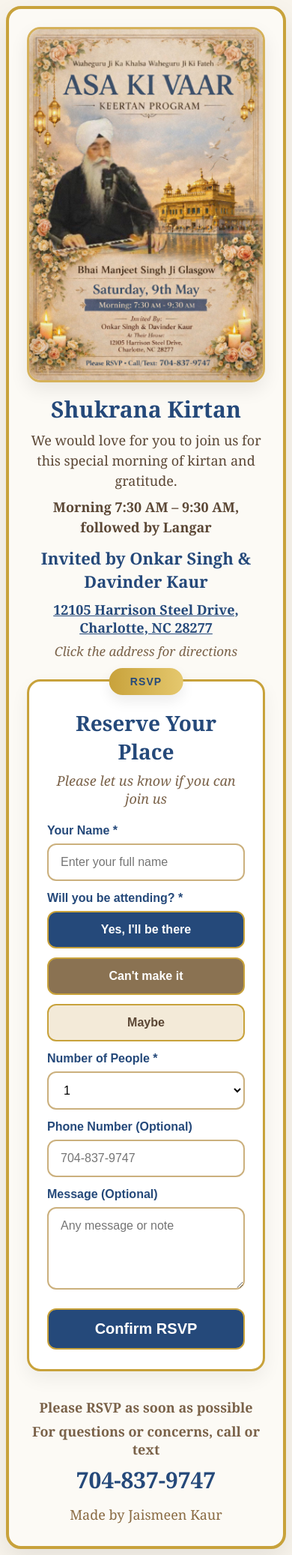
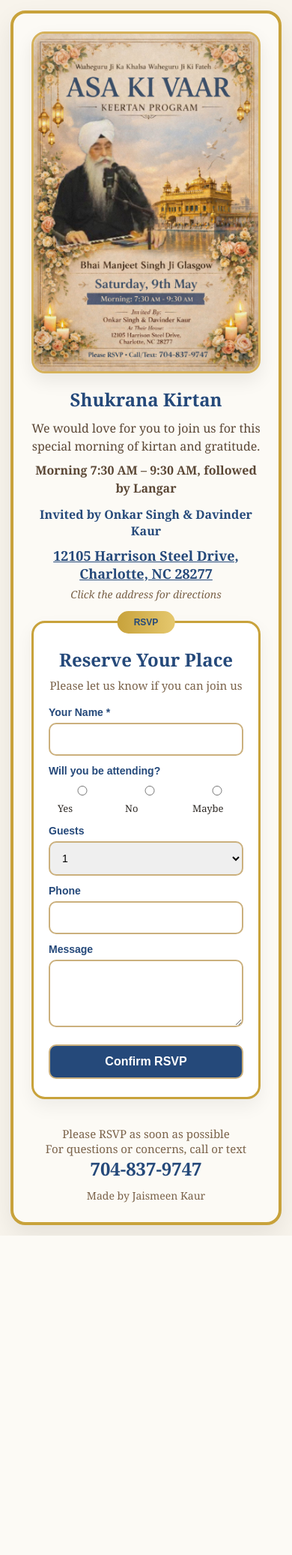
Before and after one commit to jaismeen416/asa-ki-vaar-rsvp, a Flask app: page / in a window 390 px wide. Shown: the whole page at 75% size. After the commit the page ends 1648 px from the top, so only its background shows below. Run offline with Flask 3, Linux system fonts and the light colour scheme.

Commit message:
Fix heading and invite font for iPhone

```diff
--- a/templates/index.html
+++ b/templates/index.html
@@ -82,21 +49,13 @@
 
 .info h3 {
   margin: 0 0 10px;
-  font-size: 2rem;   /* responsive, perfect on iPhone */
+  font-size: 30px;   /* reduced */
   color: #25497a;
-  line-height: 1.2;
-}
-
-    .info .speaker {
-      font-size: 26px;
-      color: #7a6249;
-      margin-bottom: 8px;
-      font-weight: bold;
 }
 
 .info p {
   margin: 8px 0;
-      font-size: 22px;
+  font-size: 18px;   /* reduced */
   line-height: 1.5;
   color: #5b4735;
 }
@@ -104,24 +63,23 @@
 .invite-by {
   margin-top: 12px;
   color: #25497a;
-  font-size: 1.1rem;   /* clean and balanced */
+  font-size: 18px;   /* reduced */
   font-weight: bold;
-  line-height: 1.4;
 }
 
 .address-link {
   display: inline-block;
   margin-top: 10px;
-      font-size: 24px;
+  font-size: 20px;   /* reduced but still bigger */
   color: #25497a;
   text-decoration: underline;
   font-weight: 600;
 }
 
 .small-note {
-      margin-top: 8px;
+  margin-top: 6px;
   color: #7a6249;
-      font-size: 17px;
+  font-size: 14px;   /* reduced */
   font-style: italic;
 }
 
@@ -131,50 +89,46 @@
   background: white;
   border: 3px solid #c8a23b;
   border-radius: 18px;
-      padding: 28px 24px 26px;
+  padding: 24px 20px 24px;
   position: relative;
   box-shadow: 0 10px 24px rgba(0,0,0,0.06);
 }
 
 .pill {
   position: absolute;
-      top: -18px;
+  top: -16px;
   left: 50%;
   transform: translateX(-50%);
   background: linear-gradient(to right, #c8a23b, #e5c86e);
   color: #25497a;
   font-family: Arial, sans-serif;
-      font-size: 14px;
+  font-size: 12px;   /* reduced */
   font-weight: bold;
-      letter-spacing: 0.08em;
-      text-transform: uppercase;
-      padding: 10px 28px;
+  padding: 8px 22px;
   border-radius: 999px;
-      box-shadow: 0 8px 18px rgba(0,0,0,0.08);
 }
 
 .rsvp-card h4 {
   text-align: center;
   margin: 8px 0 8px;
   color: #25497a;
-      font-size: 36px;
+  font-size: 28px;   /* reduced */
 }
 
 .rsvp-card .sub {
   text-align: center;
   color: #7a6249;
-      font-size: 18px;
-      margin-bottom: 22px;
-      font-style: italic;
+  font-size: 15px;   /* reduced */
+  margin-bottom: 18px;
 }
 
 .field-label {
   display: block;
-      margin: 14px 0 8px;
+  margin: 12px 0 6px;
   color: #25497a;
   font-family: Arial, sans-serif;
   font-weight: bold;
-      font-size: 16px;
+  font-size: 14px;   /* reduced */
 }
 
 input,
@@ -182,144 +136,73 @@
 textarea,
 button {
   width: 100%;
-      padding: 14px 16px;
-      border-radius: 12px;
+  padding: 12px;
+  border-radius: 10px;
   border: 2px solid #cbb07d;
   font-family: Arial, sans-serif;
-      font-size: 16px;
-      background: #fff;
+  font-size: 14px;   /* reduced */
 }
 
 textarea {
-      min-height: 110px;
-      resize: vertical;
+  min-height: 90px;
 }
 
 .attendance-options {
   display: grid;
   grid-template-columns: 1fr 1fr 1fr;
-      gap: 12px;
+  gap: 10px;
   margin-top: 8px;
 }
 
-    .attendance-options label {
-      cursor: pointer;
-      display: block;
-    }
-
-    .attendance-options input {
-      display: none;
-    }
-
 .attendance-options span {
-      display: block;
-      text-align: center;
-      padding: 14px 12px;
-      border-radius: 12px;
-      border: 2px solid #c8a23b;
-      font-family: Arial, sans-serif;
-      font-weight: bold;
-    }
-
-    .attendance-options .yes span {
-      background: #25497a;
-      color: white;
-    }
-
-    .attendance-options .no span {
-      background: #8a7252;
-      color: white;
-    }
-
-    .attendance-options .maybe span {
-      background: #f3ead8;
-      color: #5b4735;
+  padding: 12px;
+  font-size: 13px;   /* reduced */
 }
 
 button {
-      margin-top: 20px;
+  margin-top: 18px;
   background: #25497a;
   color: white;
-      border: 2px solid #c8a23b;
-      font-size: 20px;
+  font-size: 16px;   /* reduced */
   font-weight: bold;
-      cursor: pointer;
 }
 
 .footer {
   text-align: center;
-      padding: 6px 24px 30px;
+  padding: 6px 24px 26px;
   color: #7a6249;
 }
 
 .footer .rsvp-line {
-      font-size: 18px;
-      margin-bottom: 8px;
-      font-weight: 600;
+  font-size: 15px;   /* reduced */
 }
 
 .footer .phone {
-      font-size: 30px;
+  font-size: 24px;   /* reduced */
   color: #25497a;
   font-weight: bold;
-      margin-bottom: 10px;
 }
 
 .footer .made-by {
-      font-size: 18px;
-      color: #8a6b43;
-      margin-top: 14px;
+  font-size: 14px;   /* reduced */
+  margin-top: 10px;
 }
 
 @media (max-width: 700px) {
-      body {
-        padding: 8px;
-      }
-
-      .hero h1 {
-        font-size: 46px;
-      }
-
-      .hero h2 {
-        font-size: 18px;
-      }
-
-      .top-line {
-        font-size: 12px;
-      }
-
-      .info h3 {
-        font-size: 30px;
-      }
-
-      .info .speaker {
-        font-size: 20px;
-      }
-
-      .info p,
-      .address-link {
-        font-size: 18px;
-      }
-
-      .invite-by {
-        font-size: 22px;
-      }
-
-      .rsvp-card h4 {
-        font-size: 28px;
-      }
-
-      .attendance-options {
-        grid-template-columns: 1fr;
-      }
+  .info h3 { font-size: 24px; }
+  .info p { font-size: 16px; }
+  .invite-by { font-size: 16px; }
+  .address-link { font-size: 18px; }
+  .rsvp-card h4 { font-size: 24px; }
 }
 </style>
 </head>
+
 <body>
 <div class="page">
 
 <div class="poster-wrap">
-      <img class="poster" src="{{ url_for('static', filename='flyer.jpg') }}" alt="Shukrana Kirtan Flyer">
+<img class="poster" src="{{ url_for('static', filename='flyer.jpg') }}">
 </div>
 
 <section class="content">
@@ -346,37 +228,39 @@
 
 <form action="/rsvp" method="POST">
 <label class="field-label">Your Name *</label>
-          <input type="text" name="name" placeholder="Enter your full name" required>
+<input type="text" name="name" required>
 
-          <label class="field-label">Will you be attending? *</label>
+<label class="field-label">Will you be attending?</label>
 <div class="attendance-options">
 <label class="yes">
 <input type="radio" name="attendance" value="Yes" required>
-              <span>Yes, I'll be there</span>
+<span>Yes</span>
 </label>
+
 <label class="no">
-              <input type="radio" name="attendance" value="No" required>
-              <span>Can't make it</span>
+<input type="radio" name="attendance" value="No">
+<span>No</span>
 </label>
+
 <label class="maybe">
-              <input type="radio" name="attendance" value="Maybe" required>
+<input type="radio" name="attendance" value="Maybe">
 <span>Maybe</span>
 </label>
 </div>
 
-          <label class="field-label">Number of People *</label>
-          <select name="guests" required>
-            <option value="1">1</option>
-            <option value="2">2</option>
-            <option value="3">3</option>
-            <option value="4+">4+</option>
+<label class="field-label">Guests</label>
+<select name="guests">
+<option>1</option>
+<option>2</option>
+<option>3</option>
+<option>4+</option>
 </select>
 
-          <label class="field-label">Phone Number (Optional)</label>
-          <input type="text" name="phone" placeholder="704-837-9747">
+<label class="field-label">Phone</label>
+<input type="text" name="phone">
 
-          <label class="field-label">Message (Optional)</label>
-          <textarea name="message" placeholder="Any message or note"></textarea>
+<label class="field-label">Message</label>
+<textarea name="message"></textarea>
 
 <button type="submit">Confirm RSVP</button>
 </form>
```
Also changed, not shown: other parts of templates/index.html (+8 -41 lines). Lines whose indentation alone changed are shown as unchanged.
